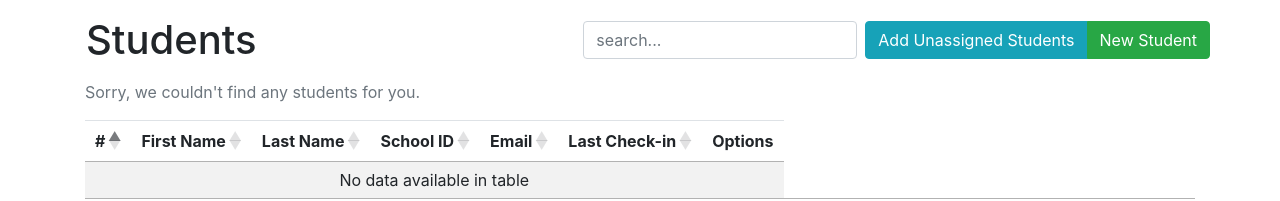
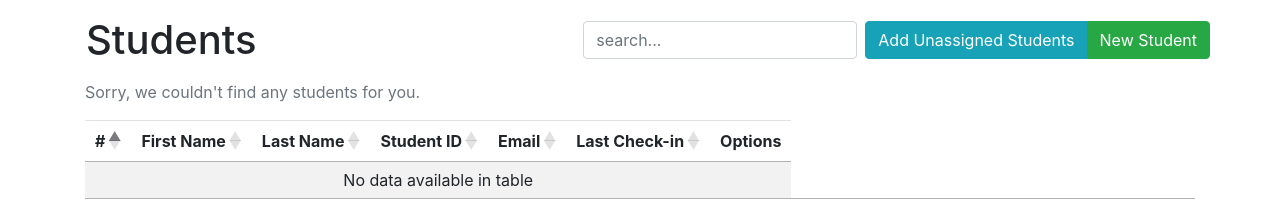
Before and after one commit to ninjadevtrack/allhereus, a Django app: template backend/core/templates/core/student_list.html in a window 1280 px wide. Shown: the part 76-277 px from the top of the page. Run offline with Django 3.2, Linux system fonts and the light colour scheme; the template is opened without the code that fills it, so the values that code supplies are empty; some libraries are stand-ins or nearby versions.

Commit message:
change schoolID to studentID

```diff
--- a/backend/core/templates/core/student_list.html
+++ b/backend/core/templates/core/student_list.html
@@ -31,7 +31,7 @@ Students
         <th>#</th>
         <th>First Name</th>
         <th>Last Name</th>
-        <th>School ID</th>
+        <th>Student ID</th>
         <th>Email</th>
         <th>Last Check-in</th>
         <th data-orderable="false">Options</th>
```
